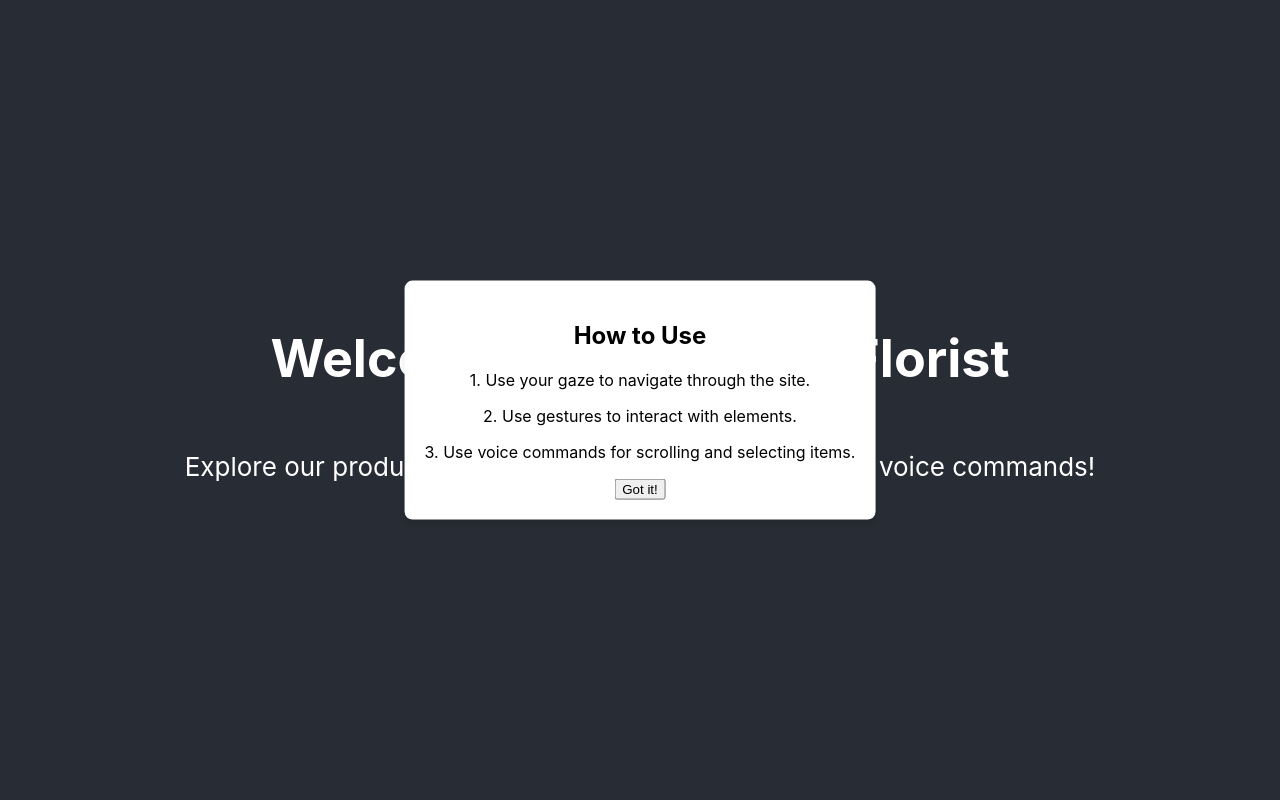
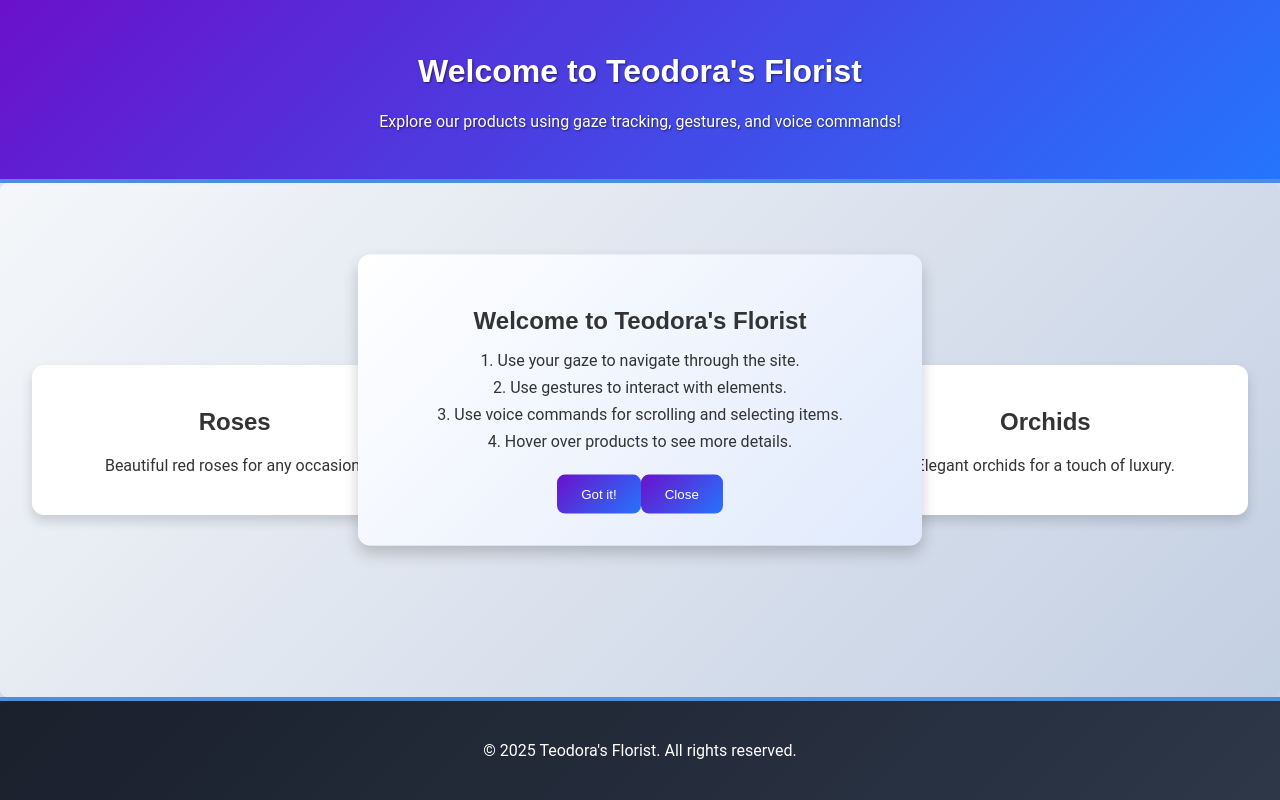
Before and after one commit to VoltVector/sevfrontend, a React (Create React App) app: page / in a window 1280 px wide. Shown: the top 800 px of the page. Built offline with nearby package versions, Linux system fonts and the light colour scheme.

Commit message:
First UI improvements.

```diff
--- a/src/App.css
+++ b/src/App.css
@@ -1,4 +1,7 @@
 .App {
+  display: flex;
+  flex-direction: column;
+  min-height: 100vh;
   text-align: center;
 }
 
@@ -14,14 +17,12 @@
 }
 
 .App-header {
-  background-color: #282c34;
-  min-height: 100vh;
-  display: flex;
-  flex-direction: column;
-  align-items: center;
-  justify-content: center;
-  font-size: calc(10px + 2vmin);
+  background: linear-gradient(135deg, #6a11cb, #2575fc);
   color: white;
+  text-shadow: 1px 1px 2px rgba(0, 0, 0, 0.5);
+  padding: 2rem;
+  border-bottom: 4px solid #4a90e2;
+  animation: fadeIn 1.5s ease-in-out;
 }
 
 .App-link {
@@ -38,10 +39,14 @@
 }
 
 .App-main {
-  display: grid;
-  grid-template-columns: 1fr;
-  gap: 1.5rem;
-  padding: 1.5rem;
+  flex: 1;
+  display: flex;
+  justify-content: space-evenly;
+  align-items: center;
+  padding: 2rem;
+  background: linear-gradient(135deg, #f5f7fa, #c3cfe2);
+  border-radius: 8px;
+  box-shadow: 0 4px 8px rgba(0, 0, 0, 0.1);
 }
 
 @media (min-width: 768px) {
@@ -51,22 +56,26 @@
 }
 
 .product-card {
+  flex: 0 1 30%;
   background: white;
-  padding: 1rem;
-  border-radius: 0.5rem;
-  box-shadow: 0 4px 6px rgba(0, 0, 0, 0.1);
-  transition: box-shadow 0.3s ease-in-out;
+  padding: 1.5rem;
+  border-radius: 0.75rem;
+  box-shadow: 0 6px 12px rgba(0, 0, 0, 0.15);
+  transition: transform 0.3s ease, box-shadow 0.3s ease;
+  text-align: center;
 }
 
 .product-card:hover {
-  box-shadow: 0 6px 12px rgba(0, 0, 0, 0.2);
+  transform: translateY(-5px);
+  box-shadow: 0 8px 16px rgba(0, 0, 0, 0.2);
 }
 
 .App-footer {
-  background-color: #1a202c;
+  background: linear-gradient(135deg, #1a202c, #2d3748);
   color: white;
   text-align: center;
-  padding: 1rem;
+  padding: 1.5rem;
+  border-top: 4px solid #4a90e2;
 }
 
 .tutorial-modal {
@@ -74,11 +83,40 @@
   top: 50%;
   left: 50%;
   transform: translate(-50%, -50%);
-  background: white;
-  padding: 20px;
-  border-radius: 8px;
-  box-shadow: 0 4px 6px rgba(0, 0, 0, 0.1);
+  background: linear-gradient(135deg, #ffffff, #e0eafc);
+  padding: 2rem;
+  border-radius: 12px;
+  box-shadow: 0 8px 16px rgba(0, 0, 0, 0.2);
   z-index: 1000;
+  width: 90%;
+  max-width: 500px;
+  text-align: center;
+}
+
+.tutorial-modal h2 {
+  font-size: 1.5rem;
+  margin-bottom: 1rem;
+}
+
+.tutorial-modal p {
+  margin: 0.5rem 0;
+  font-size: 1rem;
+}
+
+.tutorial-modal button {
+  margin-top: 1rem;
+  padding: 0.75rem 1.5rem;
+  background: linear-gradient(135deg, #6a11cb, #2575fc);
+  color: white;
+  border: none;
+  border-radius: 0.5rem;
+  cursor: pointer;
+  transition: background 0.3s ease, transform 0.2s ease;
+}
+
+.tutorial-modal button:hover {
+  background: linear-gradient(135deg, #2575fc, #6a11cb);
+  transform: scale(1.05);
 }
 
 .tooltip {
@@ -99,3 +137,14 @@
 .product-card:hover .tooltip {
   opacity: 1;
 }
+
+@keyframes fadeIn {
+  from {
+    opacity: 0;
+    transform: translateY(-10px);
+  }
+  to {
+    opacity: 1;
+    transform: translateY(0);
+  }
+}
--- a/src/App.js
+++ b/src/App.js
@@ -13,14 +13,14 @@ function App() {
 
   return (
     <div className="App">
-      <header className="App-header">
+      <header className="App-header updated-header">
         <h1 className="text-4xl font-bold">Welcome to Teodora's Florist</h1>
         <p className="text-lg mt-4">
           Explore our products using gaze tracking, gestures, and voice commands!
         </p>
       </header>
 
-      <main className="App-main grid grid-cols-1 md:grid-cols-3 gap-6 p-6">
+      <main className="App-main">
         <div className="product-card relative">
           <h2 className="text-xl font-semibold">Roses</h2>
           <p>Beautiful red roses for any occasion.</p>
@@ -38,11 +38,20 @@ function App() {
         </div>
       </main>
 
-      <footer className="App-footer p-4 bg-gray-800 text-white">
+      <footer className="App-footer">
         <p>&copy; 2025 Teodora's Florist. All rights reserved.</p>
       </footer>
 
-      {showTutorial && <TutorialModal onClose={closeTutorial} />}
+      {showTutorial && (
+        <TutorialModal onClose={closeTutorial}>
+          <h2>Welcome to Teodora's Florist</h2>
+          <p>1. Use your gaze to navigate through the site.</p>
+          <p>2. Use gestures to interact with elements.</p>
+          <p>3. Use voice commands for scrolling and selecting items.</p>
+          <p>4. Hover over products to see more details.</p>
+          <button onClick={closeTutorial}>Got it!</button>
+        </TutorialModal>
+      )}
     </div>
   );
 }
--- a/src/TutorialModal.js
+++ b/src/TutorialModal.js
@@ -1,13 +1,10 @@
 import React from 'react';
 
-function TutorialModal({ onClose }) {
+function TutorialModal({ onClose, children }) {
   return (
     <div className="tutorial-modal">
-      <h2>How to Use</h2>
-      <p>1. Use your gaze to navigate through the site.</p>
-      <p>2. Use gestures to interact with elements.</p>
-      <p>3. Use voice commands for scrolling and selecting items.</p>
-      <button onClick={onClose}>Got it!</button>
+      {children}
+      <button onClick={onClose}>Close</button>
     </div>
   );
 }
--- a/src/index.css
+++ b/src/index.css
@@ -5,9 +5,10 @@
 
 body {
   margin: 0;
-  font-family: -apple-system, BlinkMacSystemFont, 'Segoe UI', 'Roboto', 'Oxygen',
-    'Ubuntu', 'Cantarell', 'Fira Sans', 'Droid Sans', 'Helvetica Neue',
-    sans-serif;
+  font-family: 'Roboto', sans-serif;
+  background: linear-gradient(135deg, #e0eafc, #cfdef3);
+  color: #333;
+  transition: background 0.3s ease, color 0.3s ease;
   -webkit-font-smoothing: antialiased;
   -moz-osx-font-smoothing: grayscale;
   @apply bg-gray-100 text-gray-800;
@@ -16,6 +17,26 @@ body {
 code {
   font-family: source-code-pro, Menlo, Monaco, Consolas, 'Courier New',
     monospace;
+}
+
+h1, h2, h3, h4, h5, h6 {
+  font-family: 'Poppins', sans-serif;
+}
+
+button {
+  font-family: 'Poppins', sans-serif;
+  background: linear-gradient(135deg, #6a11cb, #2575fc);
+  color: white;
+  border: none;
+  padding: 0.75rem 1.5rem;
+  border-radius: 0.5rem;
+  cursor: pointer;
+  transition: background 0.3s ease, transform 0.2s ease;
+}
+
+button:hover {
+  background: linear-gradient(135deg, #2575fc, #6a11cb);
+  transform: scale(1.05);
 }
 
 .tooltip {
```
Also changed, not shown: src/styles/ai-theme.css (added).
